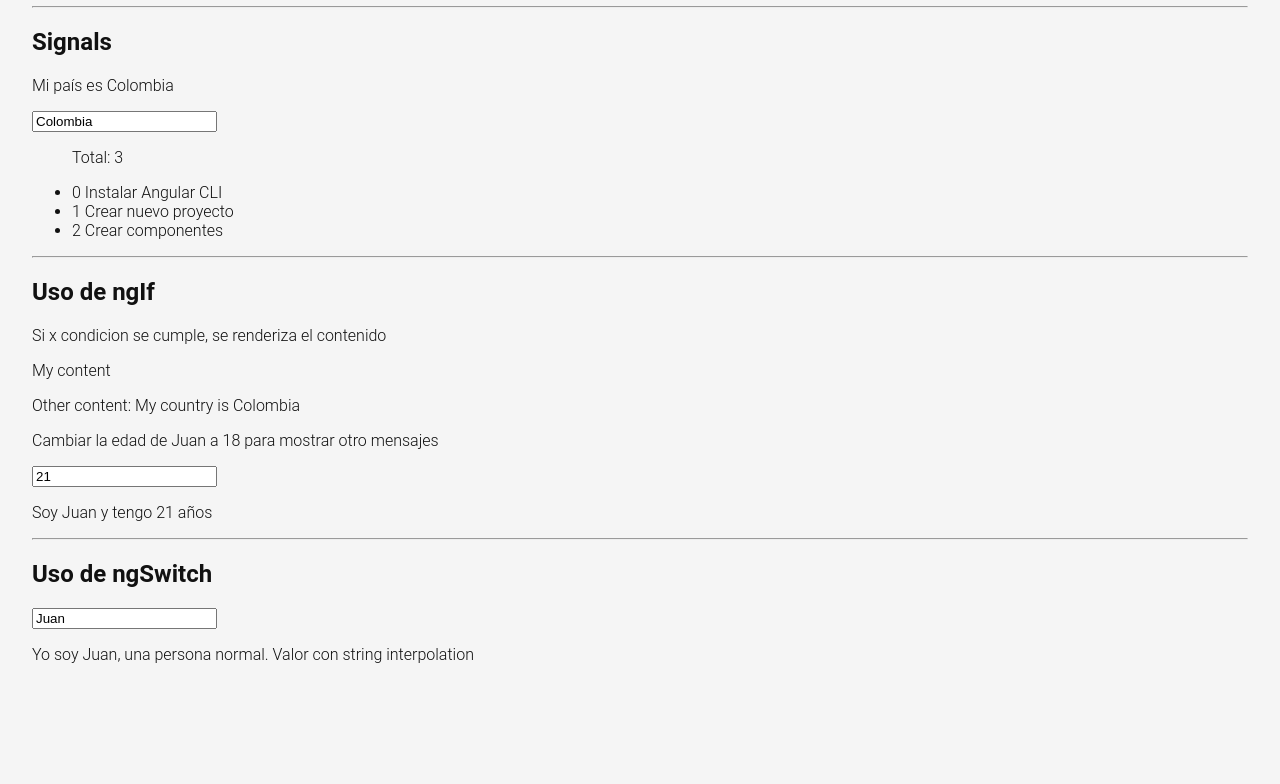
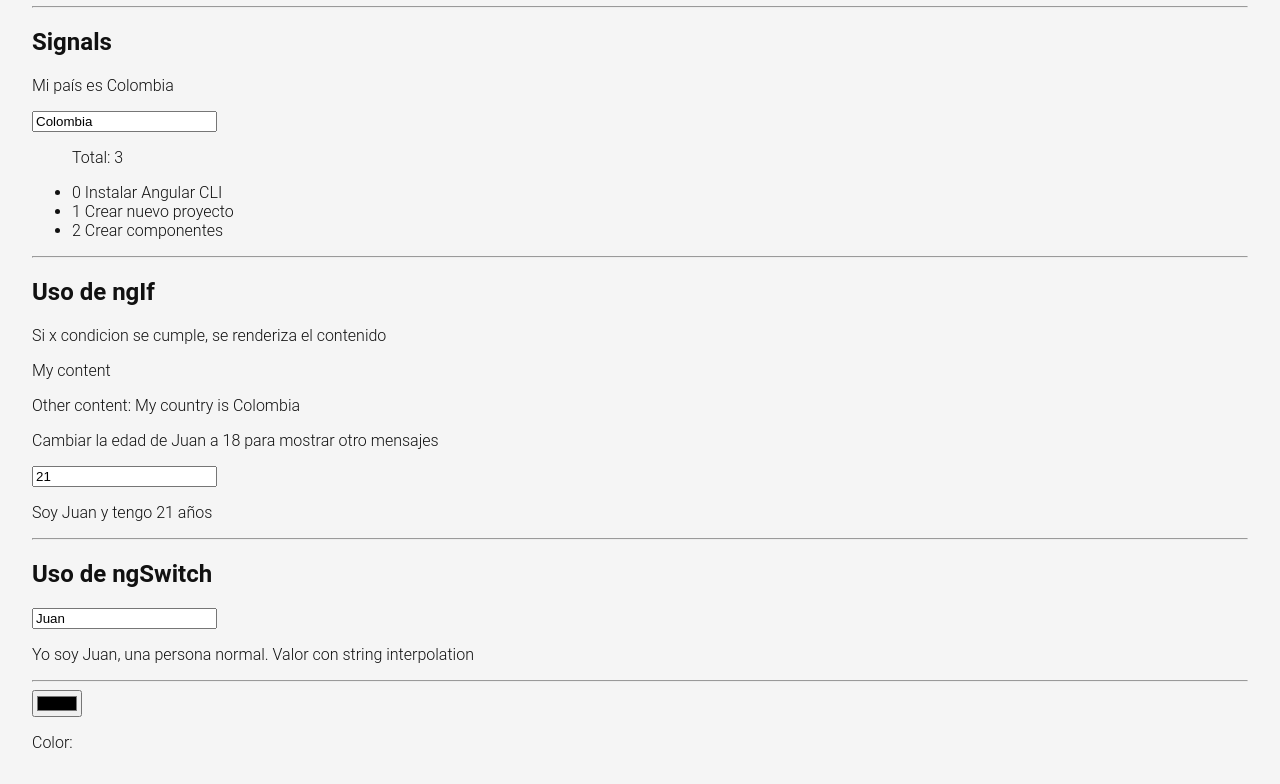
Before and after one commit to yesiddn/todoapp-angular, an Angular app: page /labs in a window 1280 px wide. Shown: the part 773-1557 px from the top of the page. Before the commit the page ends 1469 px from the top, so only its background shows below. Built offline with nearby package versions, Linux system fonts and the light colour scheme.

Commit message:
feat: Add reactive forms to labs component

```diff
--- a/src/app/pages/labs/labs.component.html
+++ b/src/app/pages/labs/labs.component.html
@@ -86,4 +86,9 @@
     <!-- cuando no se cumple ninguna de las condiciones -->
     <p *ngSwitchDefault>Yo soy una persona desconocida</p>
   </div>
+  <hr>
+
+  <!-- esto nos ahorra tener que manejar el evento de cambio en el input u otros eventos, validaciones y validaciones asincronas como un fetch para validar si un correo existe -->
+  <input type="color" [formControl]="colorCtrl">
+  <p>Color: {{ colorCtrl.value }}</p>
 </main>
--- a/src/app/pages/labs/labs.component.ts
+++ b/src/app/pages/labs/labs.component.ts
@@ -1,10 +1,11 @@
 import { Component, signal } from '@angular/core';
-import { CommonModule } from '@angular/common'
+import { CommonModule } from '@angular/common';
+import { FormControl, ReactiveFormsModule } from '@angular/forms';
 
 @Component({
   selector: 'app-labs',
   standalone: true,
-  imports: [CommonModule],
+  imports: [CommonModule, ReactiveFormsModule],
   templateUrl: './labs.component.html',
   styleUrl: './labs.component.css'
 })
@@ -35,6 +36,17 @@ export class LabsComponent {
     age: 21,
     avatar: 'https://w3schools.com/howto/img_avatar.png',
   });
+
+  // formularios reactivos -> tiene una abstraccion de los signales
+  colorCtrl = new FormControl();
+
+  // tambien se puede acceder a los valores de los signales desde aqui
+  constructor() {
+    this.colorCtrl.valueChanges.subscribe((value) => {
+      console.log(value);
+      // ver README.md para mas informacion a tener en cuenta sobre la suscripcion a los signales
+    });
+  }
 
   clickHandler() {
     alert('Hola!');
```
Also changed, not shown: 1 other file (tests, documents, lock files or other folders).
